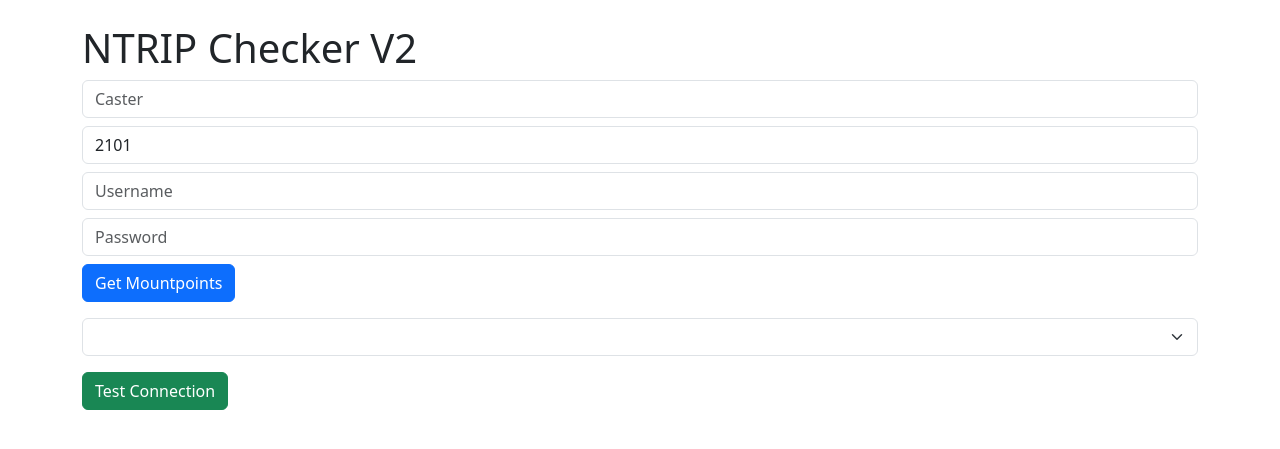
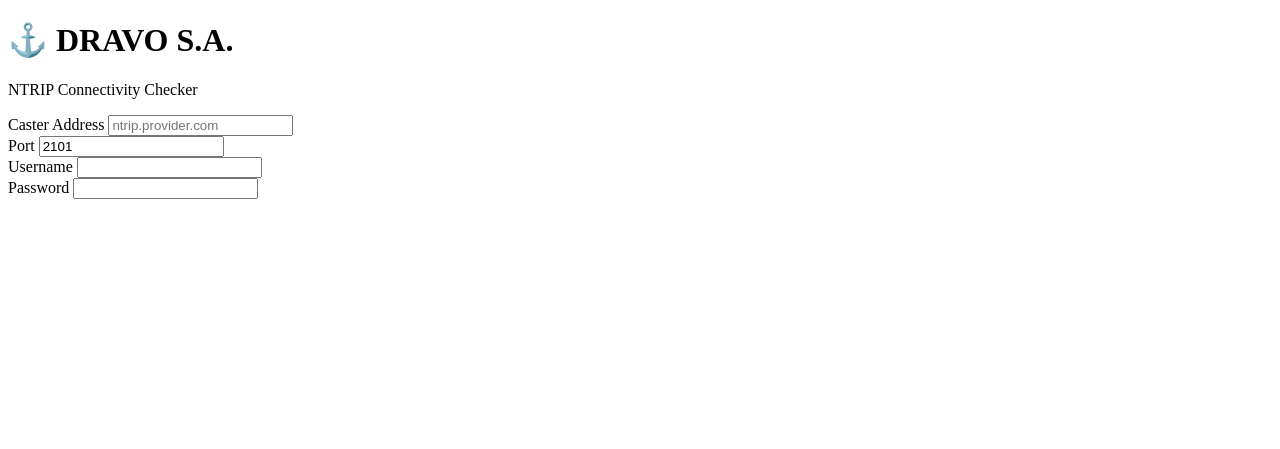
Before and after one commit to DavSem39/ntrip-checker, a Flask app: page / in a window 1280 px wide. Shown: the top 449 px of the page. Run offline with Flask 3, Linux system fonts and the light colour scheme; lists and menus that the app fills with data are empty.

Commit message:
Update index.html

```diff
--- a/templates/index.html
+++ b/templates/index.html
@@ -1,5 +1,252 @@
-<!doctype html><html><head><title>NTRIP Checker V2</title><link rel='stylesheet' href='https://cdn.jsdelivr.net/npm/bootstrap@5.3.3/dist/css/bootstrap.min.css'></head><body class='container py-4'><h1>NTRIP Checker V2</h1><input id='host' class='form-control mb-2' placeholder='Caster'><input id='port' class='form-control mb-2' value='2101'><input id='username' class='form-control mb-2' placeholder='Username'><input id='password' type='password' class='form-control mb-2' placeholder='Password'><button class='btn btn-primary' onclick='getm()'>Get Mountpoints</button><select id='mp' class='form-select my-3'></select><button class='btn btn-success' onclick='testc()'>Test Connection</button><div id='res' class='mt-3'></div><script>
-function payload(){return {host:host.value,port:port.value,username:username.value,password:password.value}}
-async function getm(){let r=await fetch('/mountpoints',{method:'POST',headers:{'Content-Type':'application/json'},body:JSON.stringify(payload())});let d=await r.json();mp.innerHTML='';if(d.success)d.mountpoints.forEach(v=>mp.innerHTML+=`<option>${v}</option>`);else alert(d.error)}
-async function testc(){let p=payload();p.mountpoint=mp.value;let r=await fetch('/test_connection',{method:'POST',headers:{'Content-Type':'application/json'},body:JSON.stringify(p)});let d=await r.json();res.innerHTML=d.success?`<div class="alert alert-success">Status:${d.status}<br>Latency:${d.latency_ms} ms<br>Bytes:${d.bytes_received}</div>`:`<div class="alert alert-danger">${d.error}</div>`}
-</script></body></html>
+<!DOCTYPE html>
+<html lang="en">
+
+<head>
+
+<meta charset="UTF-8">
+<meta name="viewport" content="width=device-width, initial-scale=1.0">
+
+<title>DRAVO S.A. - NTRIP Checker</title>
+
+<link href="https://cdn.jsdelivr.net/npm.3.3/dist/css/bootstrap.min.css
+
+<style>
+
+body{
+    background:#F4F6F8;
+    font-family:'Segoe UI',sans-serif;
+}
+
+.header{
+    background:#002B45;
+    color:white;
+    padding:25px;
+    border-radius:15px;
+    margin-bottom:25px;
+    text-align:center;
+}
+
+.header h1{
+    margin:0;
+    font-weight:700;
+}
+
+.header p{
+    margin-top:10px;
+    color:#d6dce2;
+}
+
+.main-card{
+
+    background:white;
+    padding:25px;
+
+    border-radius:15px;
+
+    box-shadow:
+    0 5px 20px rgba(0,0,0,0.08);
+
+}
+
+.form-control,
+.form-select{
+
+    height:50px;
+
+}
+
+.btn-primary{
+
+    background:#002B45;
+    border:none;
+
+    height:50px;
+
+}
+
+.btn-primary:hover{
+
+    background:#003B60;
+
+}
+
+.btn-success{
+
+    background:#F47C20;
+    border:none;
+
+    height:50px;
+
+}
+
+.btn-success:hover{
+
+    background:#df6f19;
+
+}
+
+.status-card{
+
+    background:white;
+
+    border-radius:15px;
+
+    padding:20px;
+
+    margin-top:20px;
+
+    box-shadow:
+    0 5px 20px rgba(0,0,0,0.08);
+
+}
+
+.status-header{
+
+    display:flex;
+
+    align-items:center;
+
+    gap:12px;
+
+    font-size:22px;
+
+    font-weight:600;
+
+}
+
+.status-dot{
+
+    width:18px;
+
+    height:18px;
+
+    border-radius:50%;
+
+    display:inline-block;
+
+}
+
+.online{
+
+    background:#28a745;
+
+    box-shadow:
+    0 0 10px #28a745;
+
+}
+
+.warning{
+
+    background:#F47C20;
+
+    box-shadow:
+    0 0 10px #F47C20;
+
+}
+
+.offline{
+
+    background:#dc3545;
+
+    box-shadow:
+    0 0 10px #dc3545;
+
+}
+
+.status-info{
+
+    margin-top:15px;
+
+    font-size:16px;
+
+}
+
+.status-info div{
+
+    margin-top:8px;
+
+}
+
+.footer{
+
+    text-align:center;
+
+    margin-top:30px;
+
+    color:#6c757d;
+
+    font-size:14px;
+
+}
+
+</style>
+
+</head>
+
+<body>
+
+<div class="container py-4">
+
+    <div class="header">
+
+        <h1>⚓ DRAVO S.A.</h1>
+
+        <p>NTRIP Connectivity Checker</p>
+
+    </div>
+
+    <div class="main-card">
+
+        <div class="mb-3">
+
+            <label class="form-label">
+                Caster Address
+            </label>
+
+            <input
+                id="host"
+                class="form-control"
+                placeholder="ntrip.provider.com">
+
+        </div>
+
+        <div class="mb-3">
+
+            <label class="form-label">
+                Port
+            </label>
+
+            <input
+                id="port"
+                class="form-control"
+                value="2101">
+
+        </div>
+
+        <div class="mb-3">
+
+            <label class="form-label">
+                Username
+            </label>
+
+            <input
+                id="username"
+                class="form-control">
+
+        </div>
+
+        <div class="mb-3">
+
+            <label class="form-label">
+                Password
+            </label>
+
+            <input
+                id="password"
+                type="password"
+                class="form-control">
+
+        </div>
+
+        <button
+            class="btn btn
```
